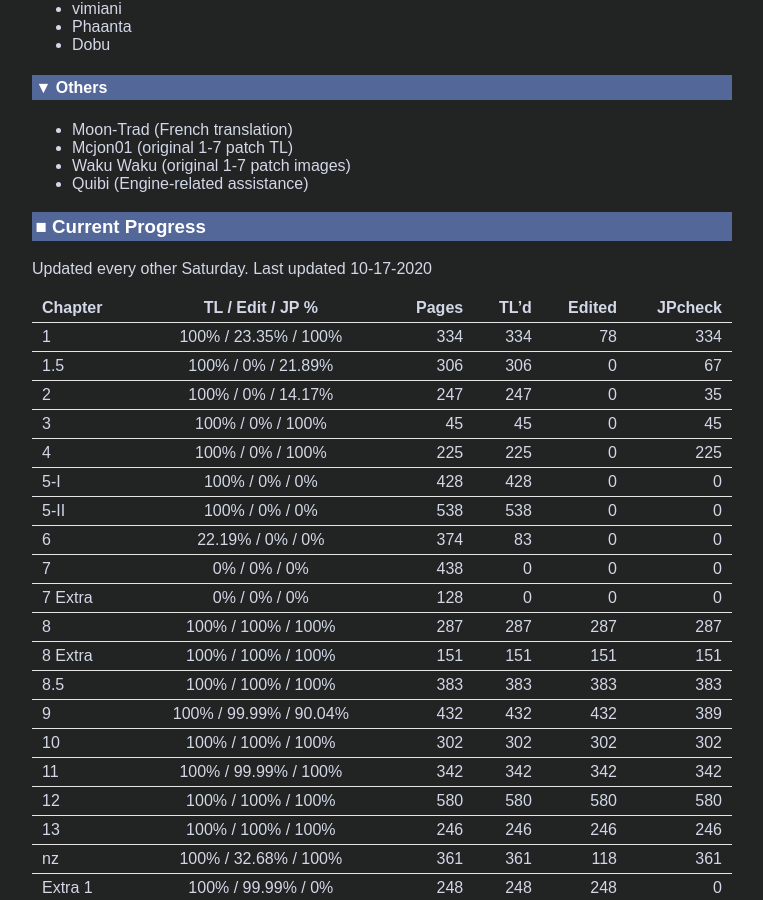
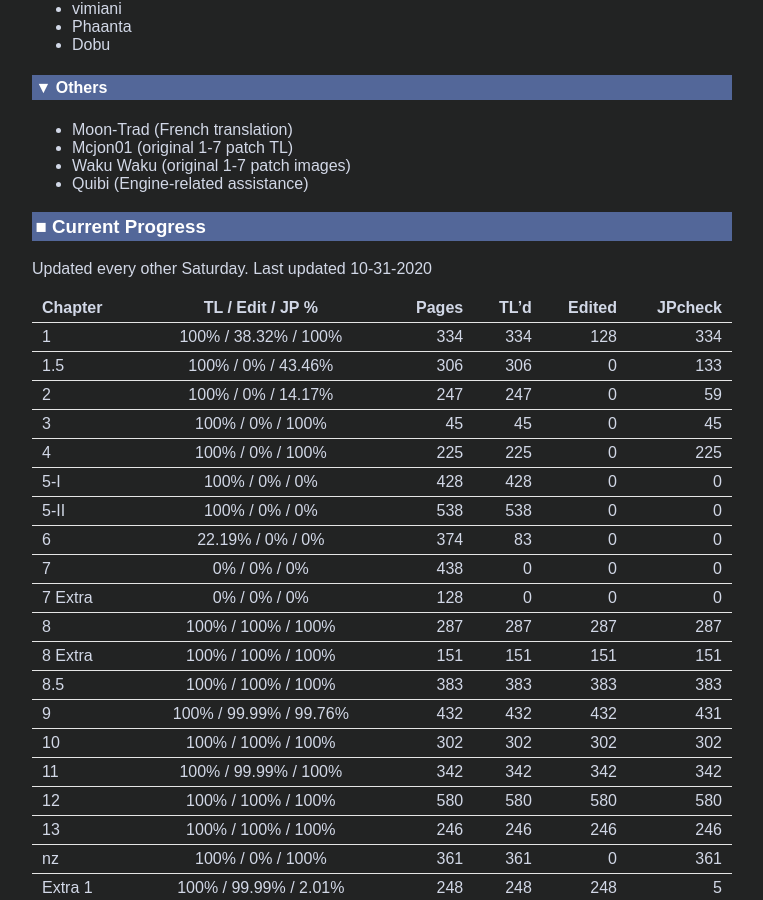
Before and after one commit to Hollow-Moon/Hollow-Moon.github.io, a Jekyll site: the page built from wohn-tl/index.md, in a window 1280 px wide and 900 px high, scrolled down 2887 px. Shown: the whole window, without its empty margins (258-1021 px from the left). Built offline with Jekyll 4.4.1, drawn with Linux system fonts in a browser that asks for light colours; some of the changed text lies outside the part shown.

Commit message:
Update index.md

```diff
--- a/wohn-tl/index.md
+++ b/wohn-tl/index.md
@@ -87,13 +87,13 @@ Link is here: [Google Drive](https://drive.google.com/file/d/1MACYFN9tUWD6Pxpw4Z
 * Quibi (Engine-related assistance)
 
 ### Current Progress
-Updated every other Saturday. Last updated 10-17-2020
+Updated every other Saturday. Last updated 10-31-2020
 
 | Chapter  | TL / Edit / JP %         | Pages   | TL'd   | Edited | JPcheck |
 | -------- |:------------------------:| -------:| ------:| ------:| -------:|
-| 1        | 100% / 23.35% / 100%     | 334     | 334    | 78     | 334     |
-| 1.5      | 100% / 0% / 21.89%       | 306     | 306    | 0      | 67      |
-| 2        | 100% / 0% / 14.17%       | 247     | 247    | 0      | 35      |
+| 1        | 100% / 38.32% / 100%     | 334     | 334    | 128    | 334     |
+| 1.5      | 100% / 0% / 43.46%       | 306     | 306    | 0      | 133     |
+| 2        | 100% / 0% / 14.17%       | 247     | 247    | 0      | 59      |
 | 3        | 100% / 0% / 100%         | 45      | 45     | 0      | 45      |
 | 4        | 100% / 0% / 100%         | 225     | 225    | 0      | 225     |
 | 5-I      | 100% / 0% / 0%           | 428     | 428    | 0      | 0       |
@@ -104,12 +104,12 @@ Updated every other Saturday. Last updated 10-17-2020
 | 8        | 100% / 100% / 100%       | 287     | 287    | 287    | 287     |
 | 8 Extra  | 100% / 100% / 100%       | 151     | 151    | 151    | 151     |
 | 8.5      | 100% / 100% / 100%       | 383     | 383    | 383    | 383     |
-| 9        | 100% / 99.99% / 90.04%   | 432     | 432    | 432    | 389     |
+| 9        | 100% / 99.99% / 99.76%   | 432     | 432    | 432    | 431     |
 | 10       | 100% / 100% / 100%       | 302     | 302    | 302    | 302     |
 | 11       | 100% / 99.99% / 100%     | 342     | 342    | 342    | 342     |
 | 12       | 100% / 100% / 100%       | 580     | 580    | 580    | 580     |
 | 13       | 100% / 100% / 100%       | 246     | 246    | 246    | 246     |
-| nz       | 100% / 32.68% / 100%     | 361     | 361    | 118    | 361     |
-| Extra 1  | 100% / 99.99% / 0%       | 248     | 248    | 248    | 0       |
+| nz       | 100% / 0% / 100%         | 361     | 361    | 0      | 361     |
+| Extra 1  | 100% / 99.99% / 2.01%    | 248     | 248    | 248    | 5       |
 | Extra 2  | 39.23% / 0% / 0%         | 836     | 328    | 0      | 0       |
-| TOTAL    | 81.12% / 43.79% / 51.81% | 7231    | 5866   | 3167   | 3747    |
+| TOTAL    | 81.12% / 42.85% / 53.71% | 7231    | 5866   | 3099   | 3884    |
```
